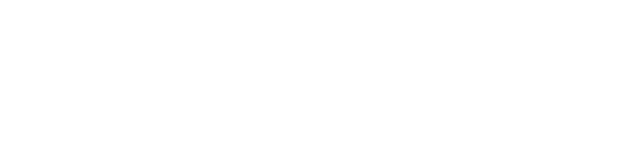
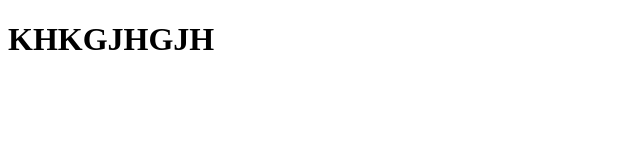
Before and after one commit to TetianaKul/Gittest, a plain HTML site: page index.html in a window 1280 px wide. Shown: the whole page, without its empty margins (0-640 px from the left). Drawn offline with Linux system fonts and the light colour scheme.

Commit message:
h1 was addwd

```diff
--- a/index.html
+++ b/index.html
@@ -5,6 +5,6 @@
 	<title>Document</title>
 </head>
 <body>
-
+	<h1>KHKGJHGJH</h1>
 </body>
 </html>
```
